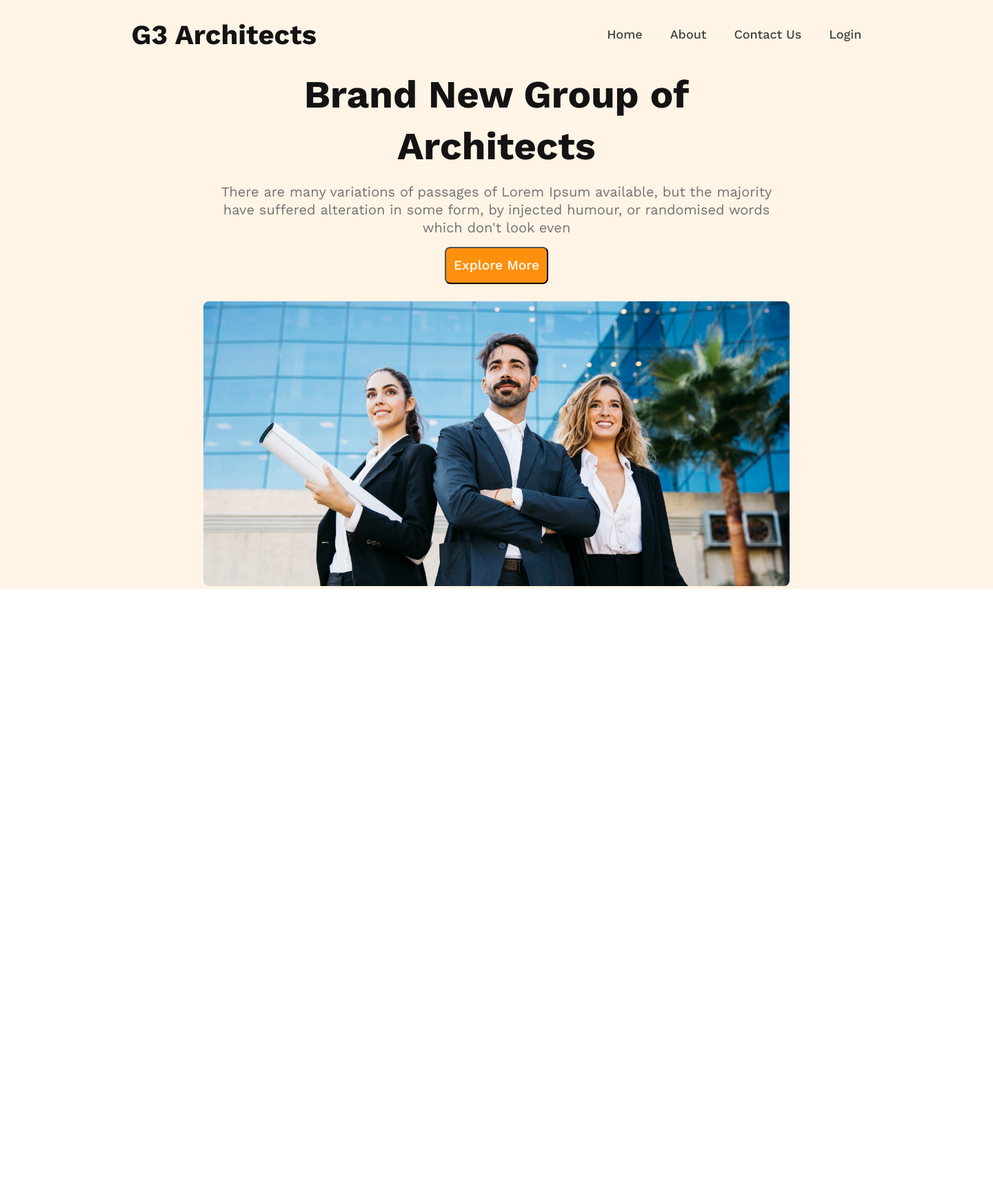
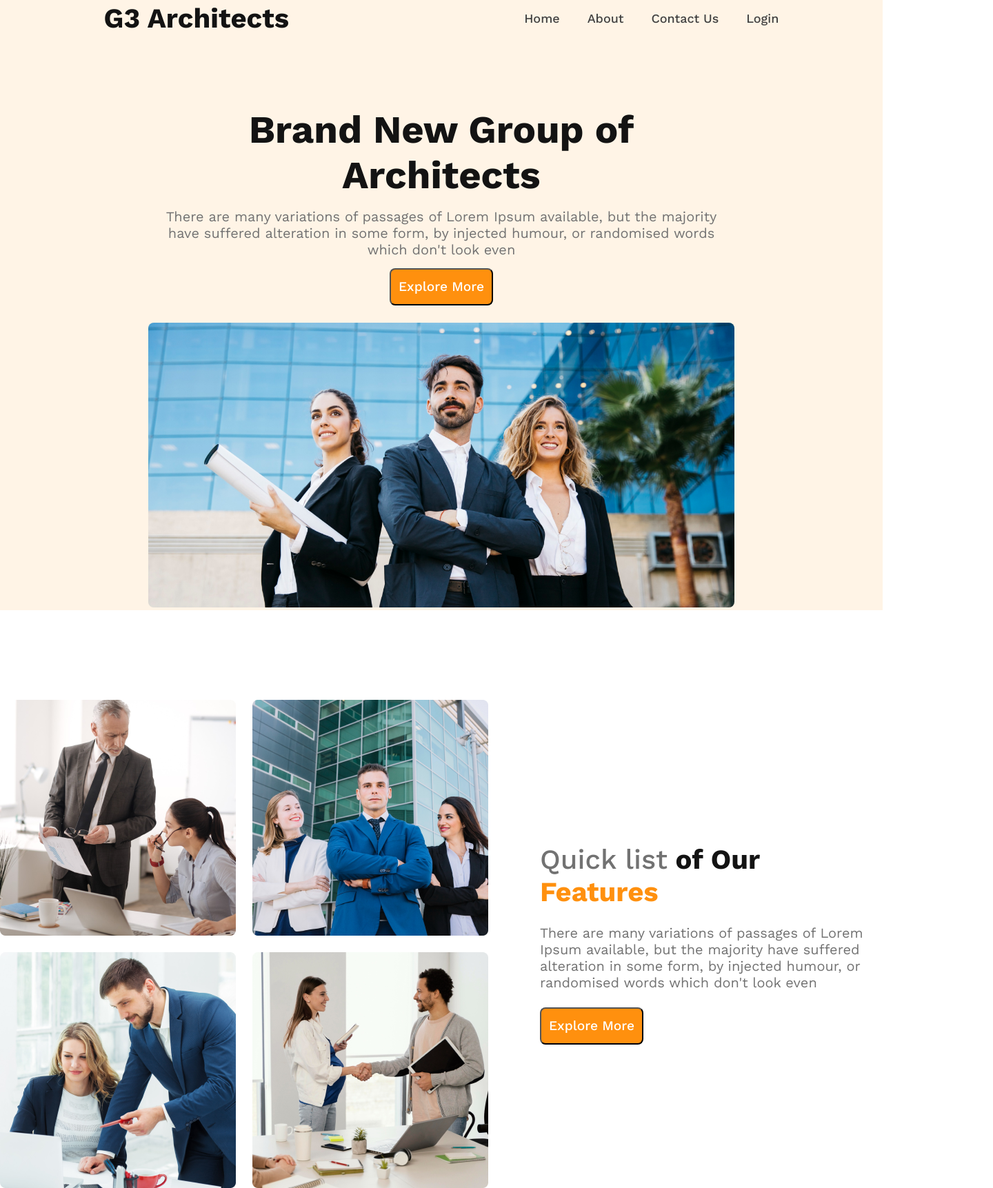
Before and after one commit to Sakib418/g3-architects, a plain HTML site: page index.html in a window 1280 px wide. Shown: the whole page at 69% size, 1440 px wide, since content can reach past the window. Before the commit the page ends 854 px from the top, so only its background shows below. Drawn offline with nearby package versions, Linux system fonts and the light colour scheme.

Commit message:
Second Pard added

```diff
--- a/index.html
+++ b/index.html
@@ -7,19 +7,20 @@
     <link rel="stylesheet" href="styles/g3-architects.css"/>
 </head>
 <body class="work-sans-font">
-    <header>
-     <nav class="nav-items flex-item bg-color">
+    <header class="bg-color">
+     <nav class="nav-items flex-item ">
         <h3 class="title-font">G3 Architects</h3>
-        <div>
+
             <ul class="nav-li-item flex-item">
                 <li class="nav-link-item"><a href="" class="nav-link link-font">Home</a></li>
                 <li class="nav-link-item"><a href="" class="nav-link link-font" >About</a></li>
                 <li class="nav-link-item"><a href=""  class="nav-link link-font">Contact Us</a></li>
                 <li class="nav-link-item"><a href=""  class="nav-link link-font">Login</a></li>
             </ul>
-        </div>
+
      </nav>
-     <div class="banner flex-item bg-color">
+     <section >
+        <div class="banner flex-item">
             <div class="banner-content flex-item">
          <h1  class="banner-title"> Brand New Group of Architects</h1>
           <p class="para">There are many variations of passages of Lorem Ipsum available, but the majority have suffered alteration in some form, by injected humour, or randomised words which don't look even</p>
@@ -30,9 +31,23 @@
         </div>
 
          </div>
+     </section>
+
     </header>
     <main>
-
+<section class="teams flex-item">
+<div class="team-image-container">
+<img alt="Team discussing about there next project" src="images/team1.png"/>
+<img alt="Team discussing about there next project" src="images/team2.png"/>
+<img alt="Team discussing about there next project" src="images/team3.png"/>
+<img alt="Team discussing about there next project" src="images/team4.png"/>
+</div>
+<div class="team-features">
+    <h3 class="feature-title"><span id="Quick-list">Quick list</span> <span id="of-Our">of Our</span><br/> <span id="Features">Features</span></h3>
+    <p class="para feature-description">There are many variations of passages of Lorem Ipsum available, but the majority have suffered alteration in some form, by injected humour, or randomised words which don't look even</p>
+    <button class="btn-primary">Explore More</button>
+</div>
+</section>
     </main>
     <footer>
 
--- a/styles/g3-architects.css
+++ b/styles/g3-architects.css
@@ -16,10 +16,14 @@
 
 
   .nav-items{
-    justify-content: space-around;
+    justify-content: space-between;
+    margin-top: 70px;
   }
 
-
+  header{
+    margin-bottom: 130px;
+    /* margin-bottom: 130px; */
+  }
   /* Share styles */
   .btn-primary{
     width: 150px;
@@ -67,13 +71,14 @@ text-align: center;
 }
 .nav-items{
     /* Rectangle 2 */
-    min-width: 1440px;
-height: 100px;
+    max-width: 1440px;
+/* height: 100px; */
 margin:0 auto;
 align-items: center;
+margin-bottom: 102px;
 }
 .banner{
-    min-width: 1440px;
+    max-width: 850px;
     margin: 0 auto;
     flex-direction: column;
     justify-content: center;
@@ -81,7 +86,7 @@ align-items: center;
 
 }
 .banner-content{
-    width: 850px;
+    /* width: 850px; */
     margin: 0 auto;
     flex-direction: column;
     justify-content: center;
@@ -94,8 +99,6 @@ align-items: center;
 font-family: Work Sans;
 font-size: 3.5rem;
 font-weight: 700;
-line-height: 75px;
-letter-spacing: 0%;
 text-align: center;
 }
 .para{
@@ -103,25 +106,74 @@ text-align: center;
 font-family: Work Sans;
 font-size: 1.25rem;
 font-weight: 400;
-line-height: 26px;
-letter-spacing: 0%;
 text-align: center;
 }
-.banner-img{
+/* .banner-img{
     width: 850px;
     margin: 0 auto;
 
-}
+} */
 .banner-img img{
     width: 100%;
-    height: 100%;
-    margin: 0 auto;
+    /* height: 100%; */
+    /* margin: 0 auto; */
     border-radius: 8px;
 }
-
-
+main{
+    max-width: 1440px;
+    margin: 0 auto;
+}
+.teams{
+    align-items: center;
+}
+.team-image-container{
+    display: grid;
+    grid-template-columns: repeat(2,1fr);
+    gap: 24px;
+}
+.team-features{
+    margin-left: 75px;
+    flex-direction: column;
+}
+.feature-title{
+    font-family: Work Sans;
+font-size: 2.5rem;
+font-weight: 700;
+margin-bottom: 24px;
+}
+#Quick-list{
+    font-weight: 500;
+  color:#727272
+}
+#of-Our{
+    color: #131313
+}
+#Features{
+    color: #FF900E
+}
+.feature-description{
+    margin-bottom: 24px;
+    text-align: left;
+}
 @media screen and (max-width : 576px) {
-    .nav-li-item>li .nav-items{
+    .nav-items,
+    .nav-li-item,
+    .teams{
         flex-direction: column;
     }
+    .team-image-container{
+        grid-template-columns: repeat(1,1fr);
+        margin-bottom: 50px;
+    }
+    .team-features{
+        margin-left: 20px;
+    }
 }
+@media screen and (min-width : 576px) and (max-width: 992px) {
+    .teams{
+        flex-direction: column;
+    }
+    .team-features{
+        margin: 50px 110px;
+    }
+}
```
Lines whose indentation alone changed are shown as unchanged.
